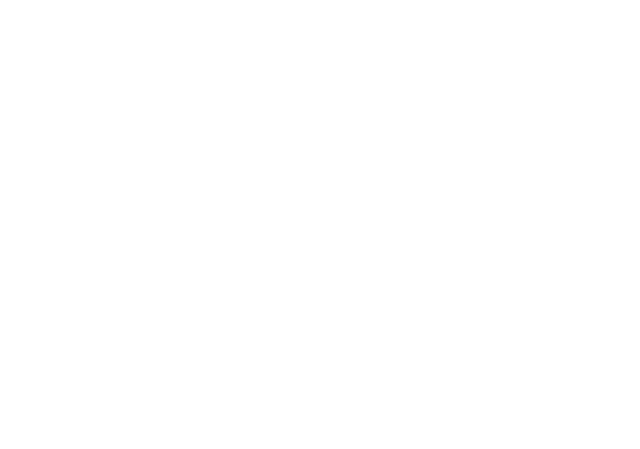
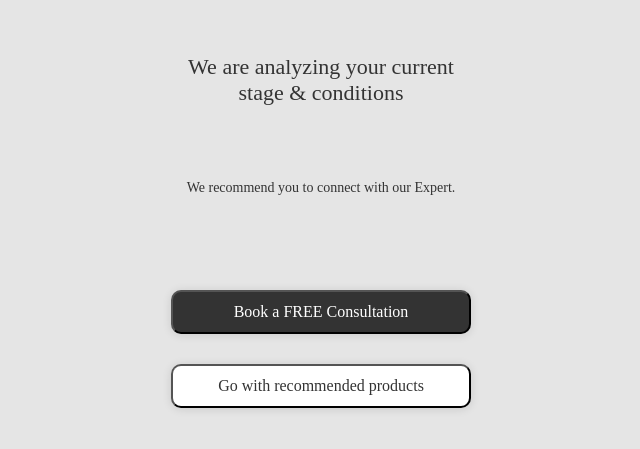
Before and after one commit to ShubhamAgarwal-GHC/GHC-consultation-personal, a React (Create React App) app: page /bookingSelectionPage in a window 1280 px wide. Before the commit this address had no page. Shown: the part 169-618 px from the top of the page, without its empty margins (319-959 px from the left). Built offline with nearby package versions, Linux system fonts and the light colour scheme.

Commit message:
Booking selection page

```diff
--- a/src/Components/App.jsx
+++ b/src/Components/App.jsx
@@ -8,7 +8,8 @@ import Store from "./Store";
 import LandingPage from "./LandingPage";
 import Category from "./Category";
 import QuestionsCard from "./QuestionsCard";
-import RecommentProduct from "./RecommendProduct"
+import RecommentProduct from "./RecommendProduct";
+import BookingSelectionPage from "./BookingSelectionPage";
 
 
 import ContactForm from "./ContactForm"
@@ -23,6 +24,7 @@ function App() {
             <Route path="/questions" element={<QuestionsCard />}></Route>
             <Route path="/contactForm" element={<ContactForm />}></Route>
             <Route path="/recommendProduct" element={<RecommentProduct />}></Route>
+            <Route path="/bookingSelectionPage" element={<BookingSelectionPage />}></Route>
           </Routes>
         </Store>
       </div>
--- a/src/Components/BookingSelectionPage.jsx
+++ b/src/Components/BookingSelectionPage.jsx
@@ -0,0 +1,29 @@
+import React, { useContext } from "react";
+import CONSTANT from '../Constants/constant.json'
+import { Context } from "./Store";
+import "../Css/BookingSelectionPage.css"
+
+const BookingSelectionPage = () => {
+  const [consultDataState, setConsultDataState] = useContext(Context); // this is the global object which stores all the info
+  console.log("setConsultDataState",setConsultDataState);
+  return (
+    <div className="bookingSelectionPage">
+      <div className="heading">
+        <h1>{`We are analyzing your current ${consultDataState.category.toLowerCase()} stage & conditions`}</h1>
+      </div>
+      <div className="subHeading">
+        <h2>{CONSTANT.WeRecommendYouToConnectWithOurExpert}</h2>
+      </div>
+      <div className="chooseOption">
+        <div className="bookACall">
+          <button>{CONSTANT.BookFREEConsultation}</button>
+        </div>
+        <div className="recommend">
+          <button>{CONSTANT.GoWithRecommendedProducts}</button>
+        </div>
+      </div>
+    </div>
+  );
+};
+
+export default BookingSelectionPage;
--- a/src/Components/QuestionsCard.jsx
+++ b/src/Components/QuestionsCard.jsx
@@ -61,8 +61,7 @@ const QuestionsCard = () => {
       });
       console.log("QuestionsCard", consultDataState);
     } else {
-      // this route will change and will ask for recomdation or booking a call
-      navigate("/recommendProduct", { state: { cardType: "cardType" } });
+      navigate("/bookingSelectionPage", { state: {} });
     }
   };
 
--- a/src/Constants/constant.json
+++ b/src/Constants/constant.json
@@ -7,6 +7,9 @@
     "SelectAllThatApply" : "Select all that apply",
     "Proceed" : "Proceed",
     "FillUpTheDetailsBelow" : "Fill up the details below: ",
+    "WeRecommendYouToConnectWithOurExpert" : "We recommend you to connect with our Expert.",
+    "BookFREEConsultation" : "Book a FREE Consultation",
+    "GoWithRecommendedProducts": "Go with recommended products",
 
 
     "KNOW_WHATS_RIGHT_FOR_YOU" : "Know what's right for you",
--- /dev/null
+++ b/src/Css/BookingSelectionPage.css
@@ -0,0 +1,93 @@
+.bookingSelectionPage {
+    display: flex;
+    flex-direction: column;
+    background: #E5E5E5;
+    height: 100vh;
+    justify-content: center;
+}
+
+.bookingSelectionPage>.heading {
+    display: flex;
+    margin: auto;
+    margin-bottom: -150px;
+}
+
+.bookingSelectionPage>.heading h1 {
+    font-family: 'Futura Md BT';
+    font-style: normal;
+    font-weight: 400;
+    font-size: 22px;
+    line-height: 26px;
+    text-align: center;
+    width: 305px;
+    height: 52px;
+
+    color: #333333;
+}
+
+.bookingSelectionPage>.subHeading {
+    display: flex;
+    margin: auto;
+}
+
+.bookingSelectionPage>.subHeading h2 {
+    font-family: 'Futura Md BT';
+    font-style: normal;
+    font-weight: 400;
+    font-size: 14px;
+    line-height: 17px;
+    width: 303px;
+    height: 17px;
+    text-align: center;
+
+    color: #333333;
+}
+
+.bookingSelectionPage>.chooseOption {
+    display: flex;
+    margin: auto;
+    flex-direction: column;
+    margin-top: -10%;
+}
+
+.chooseOption>.bookACall {
+    margin-bottom: 10%;
+}
+
+.chooseOption>.recommend {}
+
+.bookACall>button {
+    width: 300px;
+    height: 44px;
+    font-family: Futura Hv BT;
+    font-weight: 400;
+    font-size: 16px;
+    line-height: 20px;
+    background: #333333;
+    box-shadow: 0px 1px 10px rgba(0, 0, 0, 0.12);
+    border-radius: 10px;
+    color: #FFFFFF;
+}
+
+.recommend>button {
+    width: 300px;
+    height: 44px;
+    font-family: Futura Hv BT;
+    font-weight: 400;
+    font-size: 16px;
+    line-height: 20px;
+    box-shadow: 0px 1px 10px rgba(0, 0, 0, 0.12);
+    border-radius: 10px;
+    color: #333333;
+    background: #FFFFFF;
+}
+
+@media only screen and (max-device-width: 480px){
+    .bookingSelectionPage>.heading {
+        margin-bottom: -220px;
+    }
+
+    .bookingSelectionPage>.chooseOption{
+        margin-top: -50%;
+    }
+}
```
